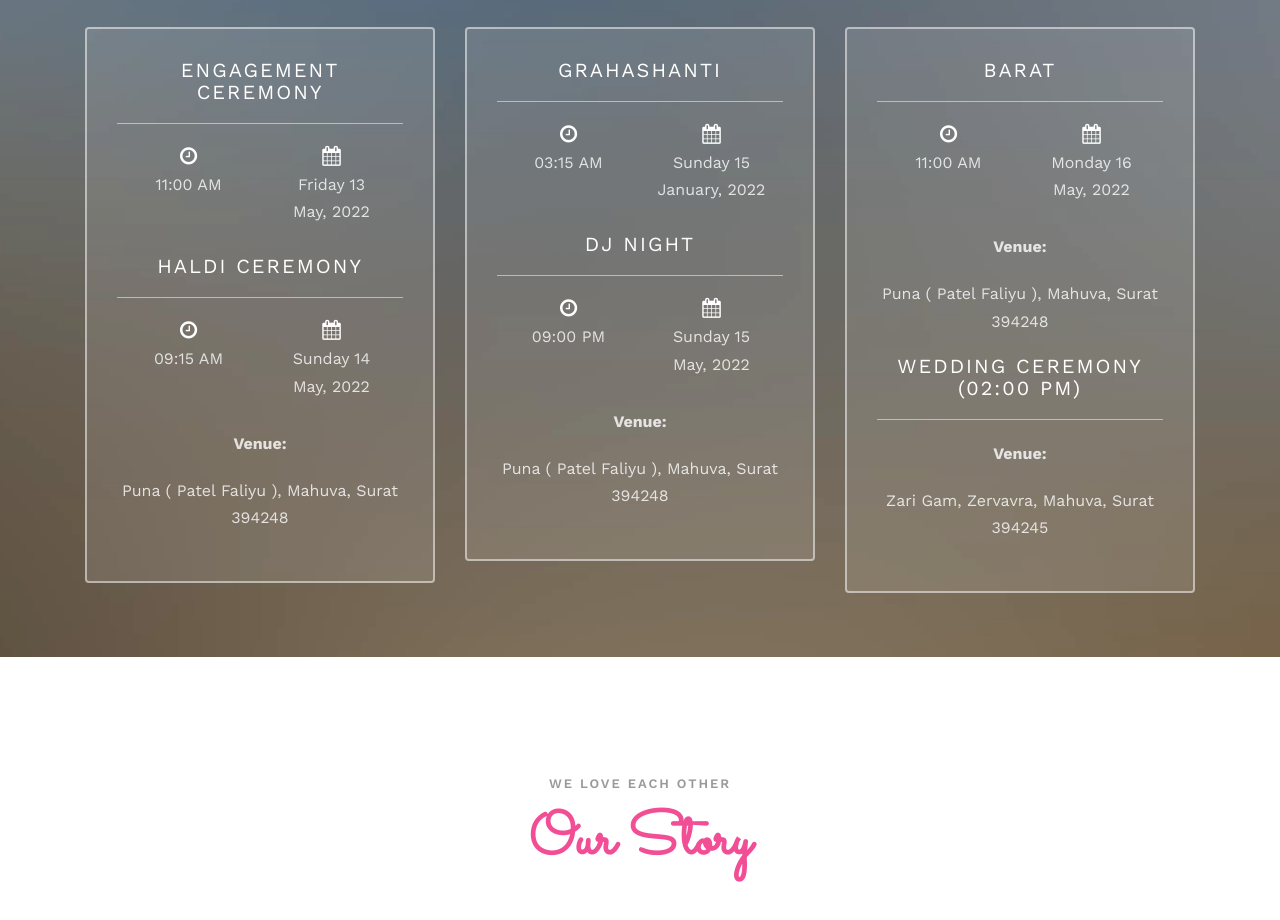
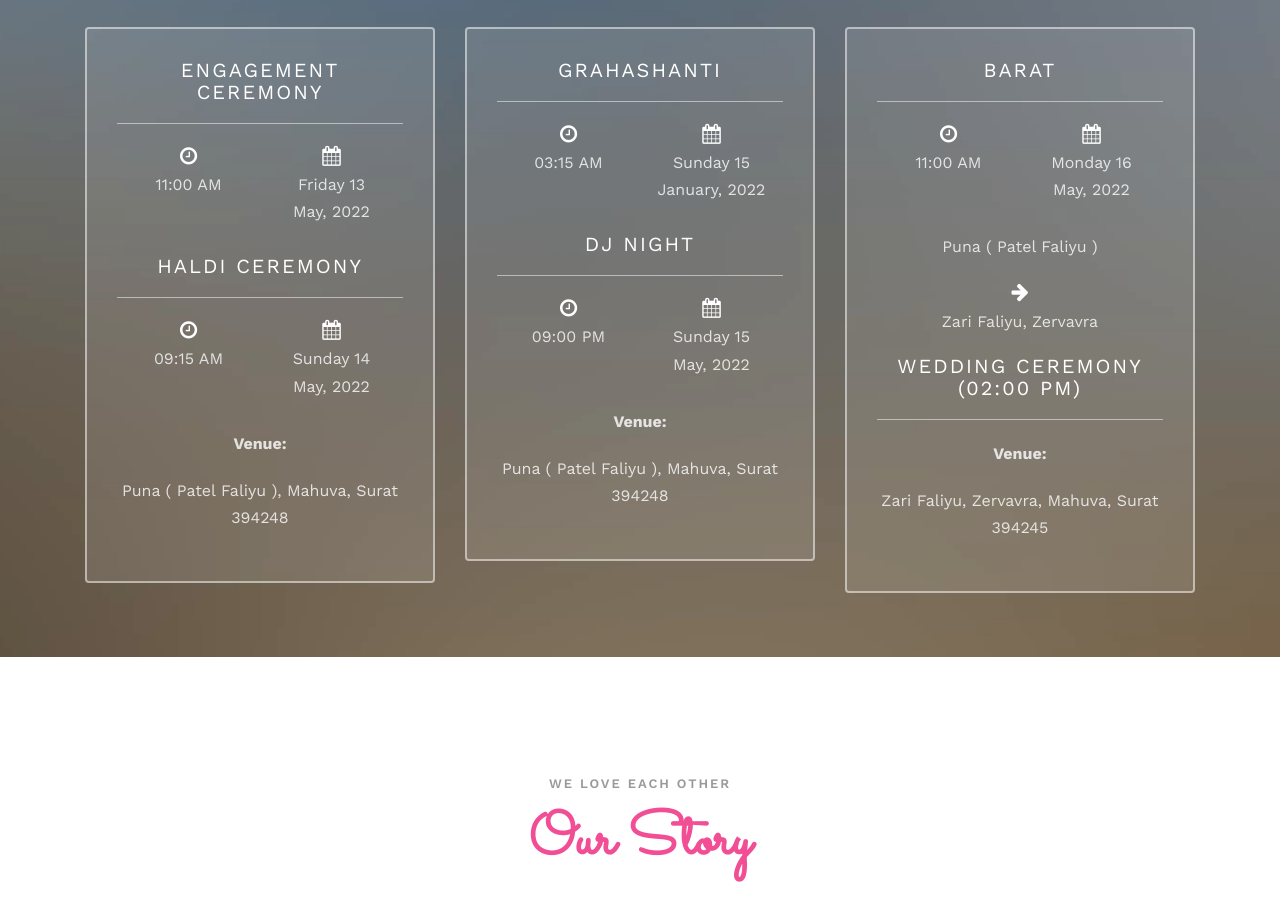
Before and after one commit to ArshaviWedsRoshan/PriyankWedsKrishna, a plain HTML site: page index.html in a window 1280 px wide. Shown: the part 1840-2760 px from the top of the page. Drawn offline with nearby package versions, Linux system fonts and the light colour scheme.

Commit message:
Update index.html

```diff
--- a/index.html
+++ b/index.html
@@ -210,13 +210,13 @@
                                             <span>May, 2022</span>
                                         </div>
 
-                                        <p style="font-weight: bold;">Venue:</p>
-                                        <p>Puna ( Patel Faliyu ), Mahuva, Surat 394248</p>
+<!--                                         <p style="font-weight: bold;">Venue:</p> -->
+                                        <p>Puna ( Patel Faliyu ) </p> <i class="fa fa-arrow-right" aria-hidden="true"></i>   <p>Zari Faliyu, Zervavra </p>
 
                                         <h3>Wedding Ceremony (02:00 PM)</h3>
 
                                         <p style="font-weight: bold;">Venue:</p>
-                                        <p>Zari Gam, Zervavra, Mahuva, Surat 394245</p>
+                                        <p>Zari Faliyu, Zervavra, Mahuva, Surat 394245</p>
 
                                     </div>
                                 </div>
```
